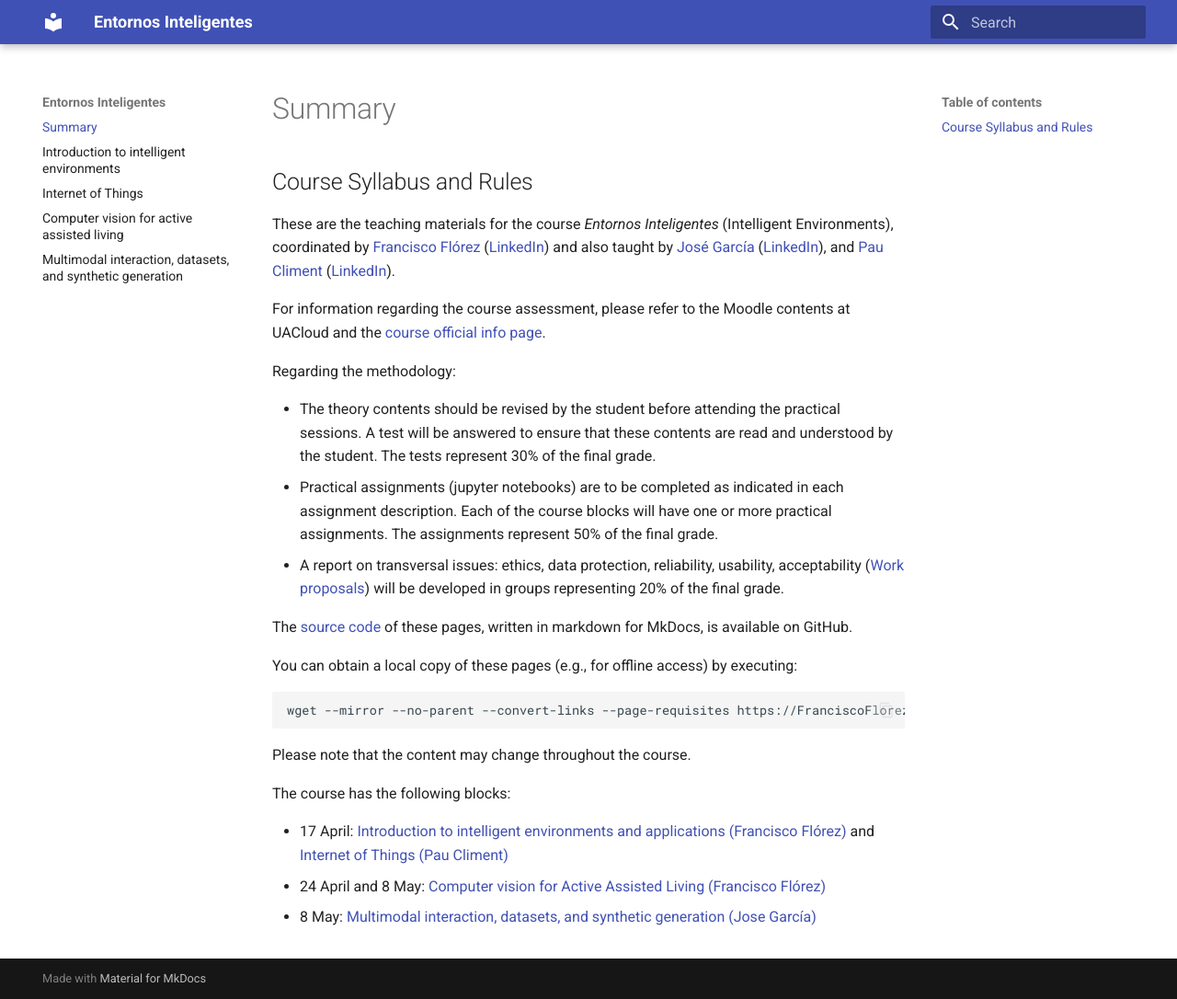
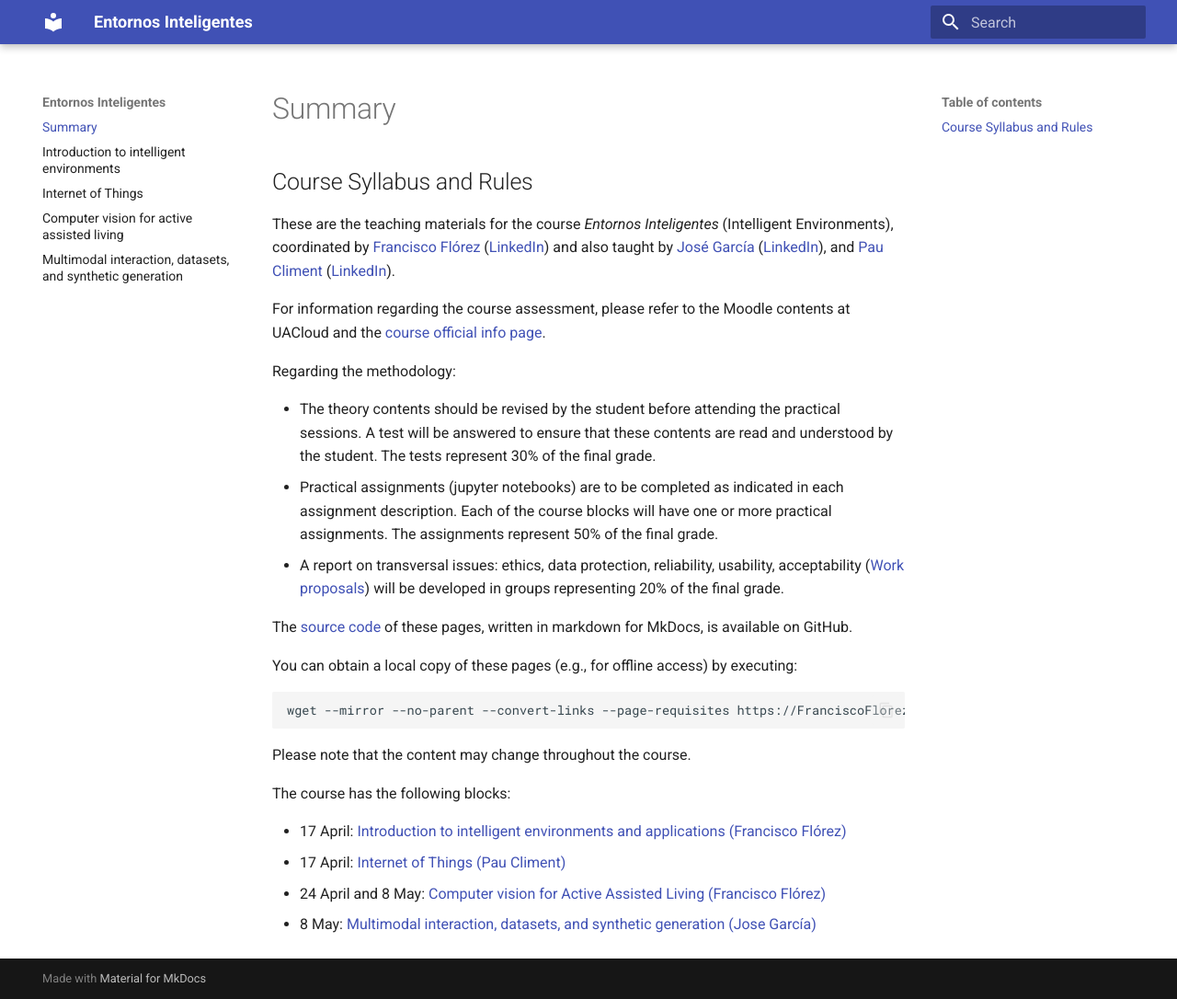
Before and after one commit to FranciscoFlorezRevuelta/EI, an MkDocs documentation site: the page built from docs/index.md, in a window 1280 px wide and 1086 px high. Shown: the whole window at 92% size. Built offline with MkDocs 1.6.1 and Material for MkDocs 9.7.7, drawn with Linux system fonts in a browser that asks for light colours.

Commit message:
Update index.md

```diff
--- a/docs/index.md
+++ b/docs/index.md
@@ -32,6 +32,7 @@ Please note that the content may change throughout the course.
 
 The course has the following blocks:
 
-* 17 April: [Introduction to intelligent environments and applications (Francisco Flórez)](AmI.md) and [Internet of Things (Pau Climent)](IoT.md)
+* 17 April: [Introduction to intelligent environments and applications (Francisco Flórez)](AmI.md)
+* 17 April: [Internet of Things (Pau Climent)](IoT.md)
 * 24 April and 8 May: [Computer vision for Active Assisted Living (Francisco Flórez)](CV_AAL.md)
 * 8 May: [Multimodal interaction, datasets, and synthetic generation (Jose García)](multimodal_interaction.md)
```
